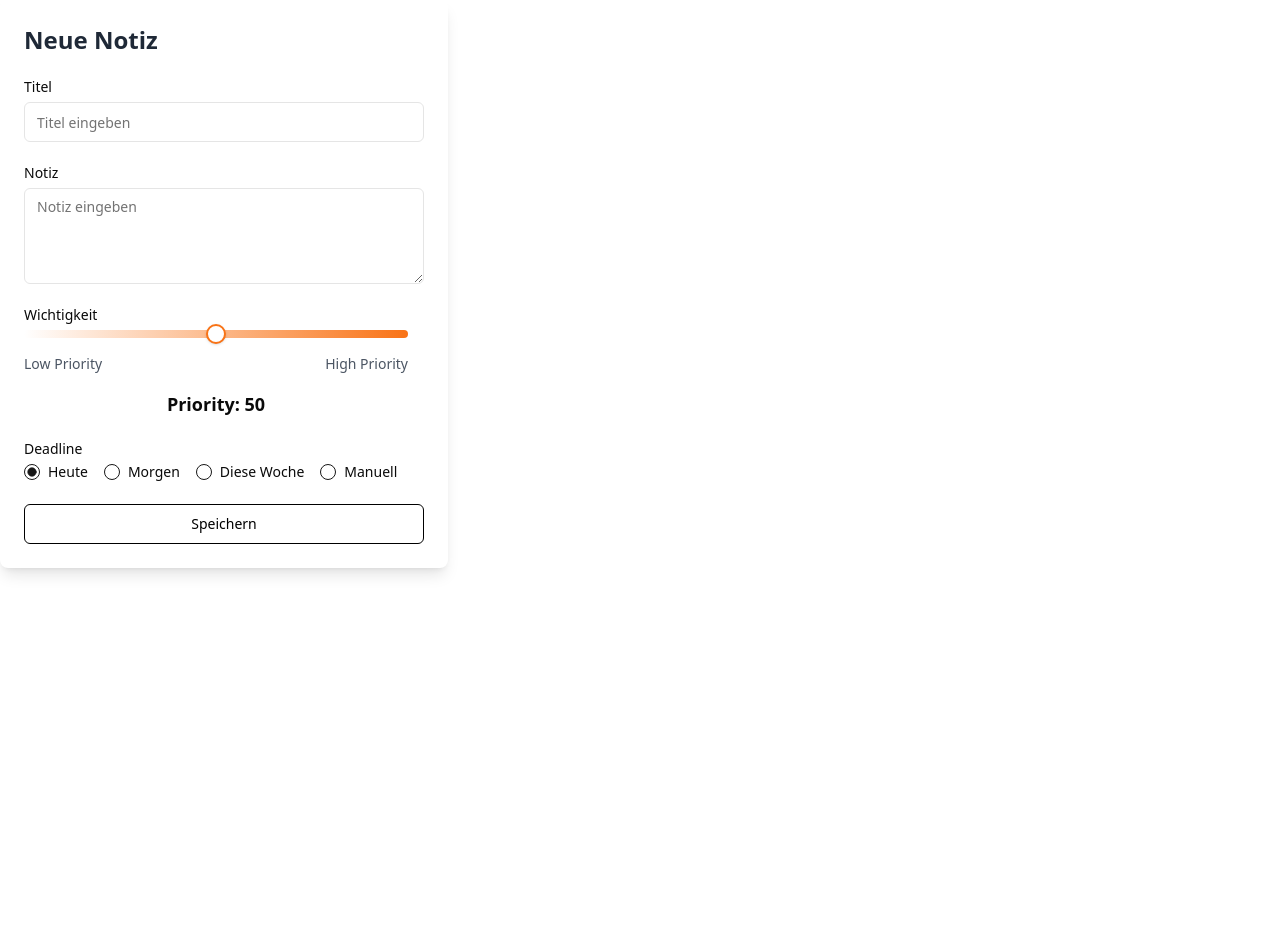
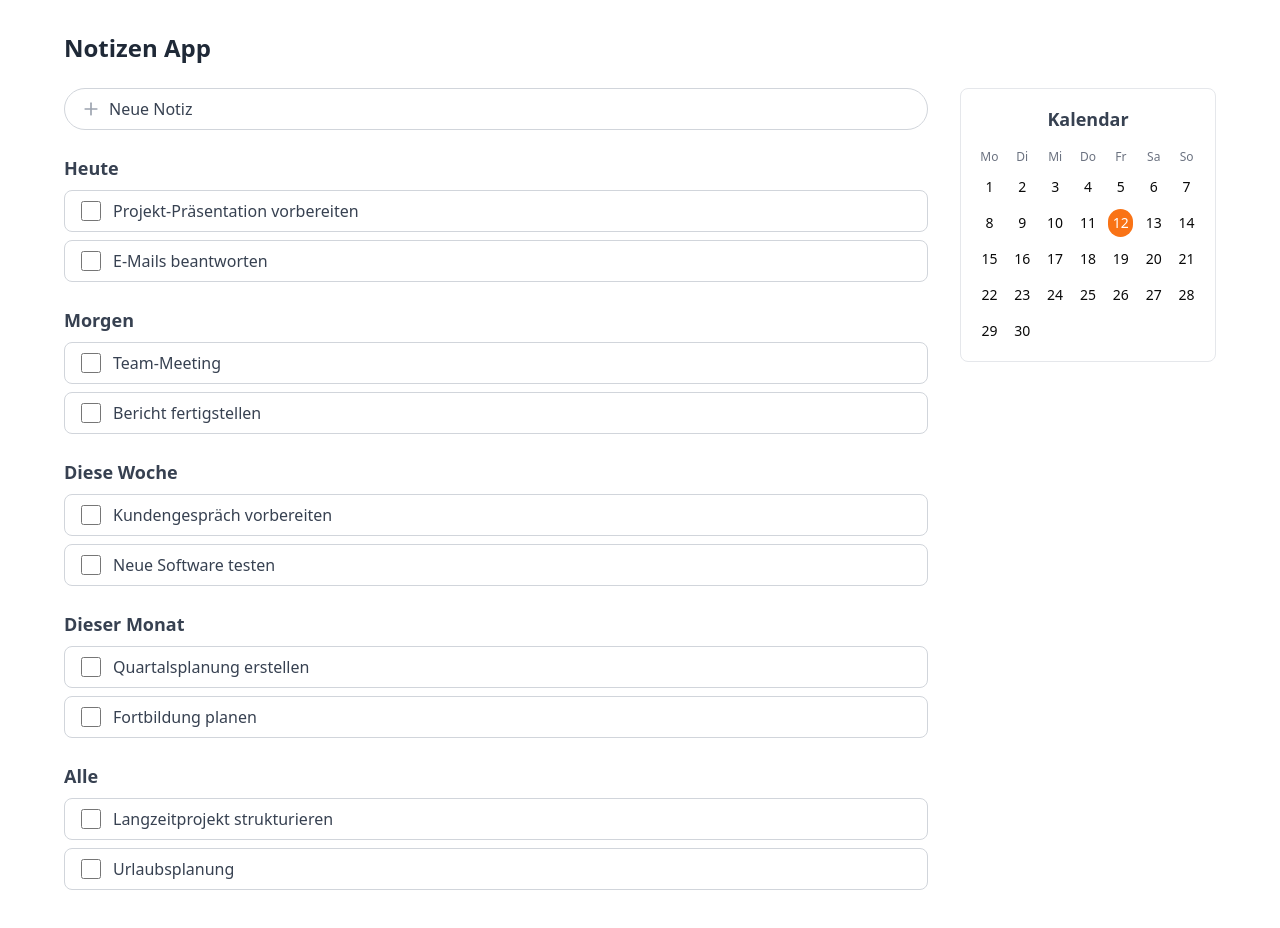
Before and after one commit to mxxfun/notes-app, a React (Vite) app: page / in a window 1280 px wide. Shown: the top 928 px of the page. Before the commit the page ends 800 px from the top, so only its background shows below. Built offline with nearby package versions, Linux system fonts and the light colour scheme.

Commit message:
open context menu on click

```diff
--- a/src/homepage.tsx
+++ b/src/homepage.tsx
@@ -1,6 +1,7 @@
 import './index.postcss'
 import { PlusIcon } from "lucide-react"
 import { useState, useEffect } from 'react'
+import NoteContextMenu from './note-context-menu'
 
 const TaskItem = ({ task }) => (
   <li className="mb-2">
@@ -29,6 +30,7 @@ const TaskSection = ({ title, tasks }) => (
 
 export default function Homepage() {
   const [currentDate, setCurrentDate] = useState(new Date())
+  const [isModalOpen, setIsModalOpen] = useState(false)
   const tasks = {
     heute: ["Projekt-Präsentation vorbereiten", "E-Mails beantworten"],
     morgen: ["Team-Meeting", "Bericht fertigstellen"],
@@ -58,20 +60,19 @@ export default function Homepage() {
   }
 
   return (
-    <div className="min-h-screen bg-white p-8">
+    <div className="min-h-screen bg-white p-8 relative">
       <div className="mx-auto max-w-6xl">
         <header className="mb-6">
           <h1 className="text-2xl font-bold text-gray-800">Notizen App</h1>
         </header>
         <div className="flex gap-8">
           <div className="flex-grow">
-            <div className="mb-6 flex items-center rounded-full border border-gray-300 px-4 py-2">
+            <div
+              className="mb-6 flex items-center rounded-full border border-gray-300 px-4 py-2 cursor-pointer"
+              onClick={() => setIsModalOpen(true)}
+            >
               <PlusIcon className="mr-2 h-5 w-5 text-gray-400" />
-              <input
-                type="text"
-                placeholder="Aufgabe hinzufügen"
-                className="w-full bg-transparent text-gray-700 placeholder-gray-400 focus:outline-none"
-              />
+              <span className="text-gray-700">Neue Notiz</span>
             </div>
             <TaskSection title="Heute" tasks={tasks.heute} />
             <TaskSection title="Morgen" tasks={tasks.morgen} />
@@ -106,6 +107,13 @@ export default function Homepage() {
           </div>
         </div>
       </div>
+      {isModalOpen && (
+        <div className="fixed inset-0 bg-black bg-opacity-50 flex items-center justify-center">
+          <div className="bg-white rounded-lg shadow-lg">
+            <NoteContextMenu onClose={() => setIsModalOpen(false)} />
+          </div>
+        </div>
+      )}
     </div>
   )
 }
--- a/src/index.tsx
+++ b/src/index.tsx
@@ -3,8 +3,8 @@ import ReactDOM from "react-dom/client";
 import Homepage from "./homepage";
 import NoteContextMenu from "./note-context-menu";
 
-const showHomepage = false;
-const showContextMenu = true;
+const showHomepage = true;
+const showContextMenu = false;
 
 ReactDOM.createRoot(document.getElementById("root") as HTMLElement).render(
   <React.StrictMode>
--- a/src/note-context-menu.tsx
+++ b/src/note-context-menu.tsx
@@ -7,13 +7,24 @@ import { Textarea } from "@/components/ui/textarea"
 import { Calendar } from "@/components/ui/calendar"
 import { cn } from "@/lib/utils"
 import { PrioritySlider } from "@/components/priority-slider"
+import { X } from "lucide-react"
 
-export default function NoteContextMenu() {
+interface NoteContextMenuProps {
+  onClose: () => void;
+}
+
+export default function NoteContextMenu({ onClose }: NoteContextMenuProps) {
   const [deadline, setDeadline] = useState("heute")
   const [date, setDate] = useState<Date | undefined>(new Date())
 
   return (
-    <div className="w-full max-w-md p-6 bg-white rounded-lg shadow-lg">
+    <div className="w-full max-w-md p-6 bg-white rounded-lg shadow-lg relative">
+      <button
+        onClick={onClose}
+        className="absolute top-2 right-2 text-gray-500 hover:text-gray-700"
+      >
+        <X size={24} />
+      </button>
       <h2 className="text-2xl font-bold text-gray-800 mb-6">Neue Notiz</h2>
       <div className="space-y-6">
         <div className="space-y-2">
@@ -72,6 +83,7 @@ export default function NoteContextMenu() {
             "w-full bg-white text-black border border-black transition-colors duration-300",
             "hover:bg-black hover:text-white"
           )}
+          onClick={onClose}
         >
           Speichern
         </Button>
```
